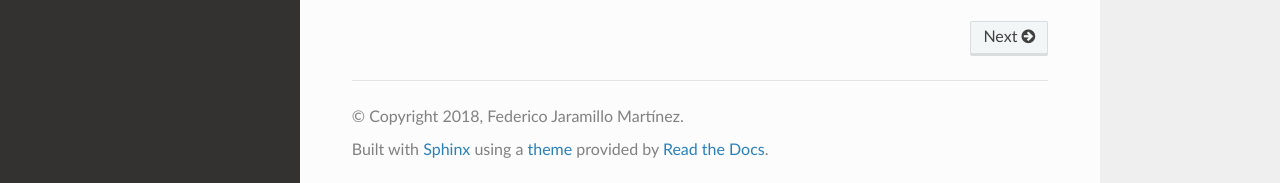
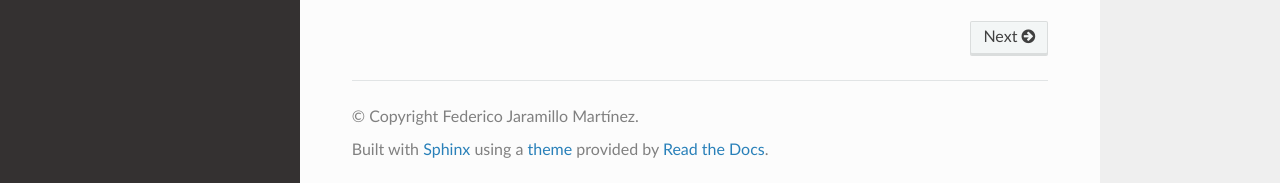
Before and after one commit to jmfederico/django-use-email-as-username, a Sphinx documentation site: the page built from docs/index.rst, in a window 1280 px wide and 1046 px high. Shown: the part 860-1043 px from the top of the window. Built offline with Sphinx 7.4.7 and the Read the Docs theme 2.0.0, drawn with Linux system fonts in a browser that asks for light colours.

Commit message:
Remove year form Copyright

```diff
--- a/docs/conf.py
+++ b/docs/conf.py
@@ -22,7 +22,7 @@
 import django_use_email_as_username
 
 project = 'Django use Email as Username'
-copyright = '2018, Federico Jaramillo Martínez'
+copyright = 'Federico Jaramillo Martínez'
 author = 'Federico Jaramillo Martínez'
 
 # The short X.Y version
```
